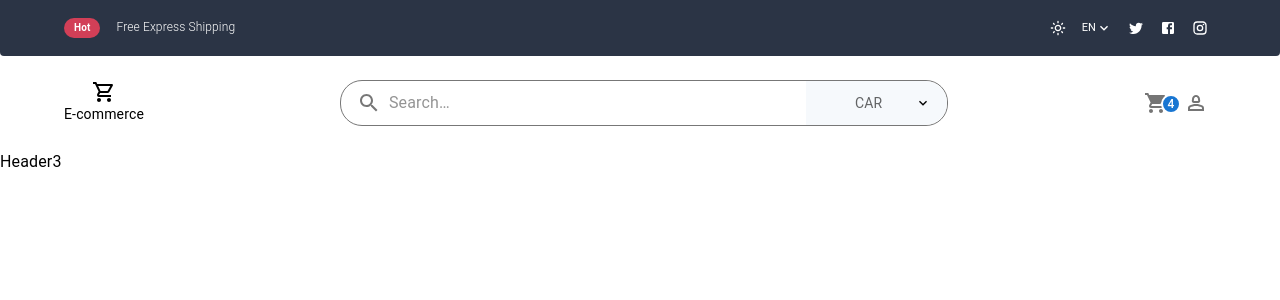
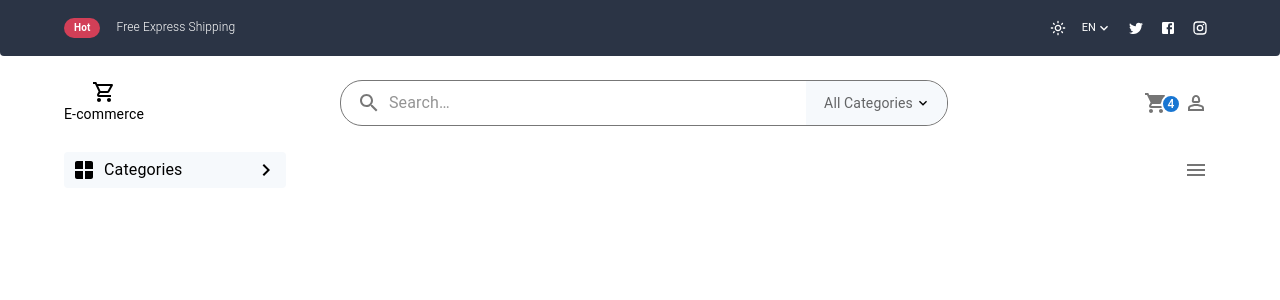
Before and after one commit to AbdelrahmanNabil9/E-commerce-App, a React (Vite) app: page / in a window 1280 px wide. Shown: the top 300 px of the page. Built offline with nearby package versions, Linux system fonts and the light colour scheme.

Commit message:
add Categories and menu Bar

```diff
--- a/src/components/Header/Header2.jsx
+++ b/src/components/Header/Header2.jsx
@@ -21,7 +21,7 @@
 
 const Header2 = () => {
   const [anchorEl, setAnchorEl] = useState(null);
-  const [selectedIndex, setSelectedIndex] = useState(1);
+  const [selectedIndex, setSelectedIndex] = useState(0);
   const open = Boolean(anchorEl);
   const handleClickListItem = (event) => {
     setAnchorEl(event.currentTarget);
@@ -43,7 +43,7 @@
     borderRadius: theme.shape.borderRadius,
     border: "1px solid #777",
     "&:hover": {
-      backgroundColor: alpha(theme.palette.common.white, 0.25),
+      border: "1px solid #333",
     },
     marginRight: theme.spacing(2),
     marginLeft: 0,
--- a/src/components/Header/Header3.jsx
+++ b/src/components/Header/Header3.jsx
@@ -1,10 +1,210 @@
+import {
+	Box,
+	Container,
+	Drawer,
+	IconButton,
+	ListItemIcon,
+	ListItemText,
+	Typography,
+	useTheme,
+} from "@mui/material";
+import Button from "@mui/material/Button";
+import Menu from "@mui/material/Menu";
+import MenuItem from "@mui/material/MenuItem";
+import { useState } from "react";
+import WindowIcon from "@mui/icons-material/Window";
+import MenuIcon from "@mui/icons-material/Menu";
+import KeyboardArrowRightOutlinedIcon from "@mui/icons-material/KeyboardArrowRightOutlined";
+import {
+	Close,
+	ElectricBikeOutlined,
+	LaptopChromebookOutlined,
+	MenuBookOutlined,
+	SportsEsportsOutlined,
+} from "@mui/icons-material";
+import Accordion from "@mui/material/Accordion";
+import AccordionSummary from "@mui/material/AccordionSummary";
+import ExpandMoreIcon from "@mui/icons-material/ExpandMore";
+import List from "@mui/material/List";
+import ListItem from "@mui/material/ListItem";
+import ListItemButton from "@mui/material/ListItemButton";
 
 const Header3 = () => {
+	const [anchorEl, setAnchorEl] = useState(null);
+	const open = Boolean(anchorEl);
+	const handleClick = (event) => {
+		setAnchorEl(event.currentTarget);
+	};
+	const handleClose = () => {
+		setAnchorEl(null);
+	};
+	const theme = useTheme();
+
+	const [state, setState] = useState({
+		top: false,
+		left: false,
+		bottom: false,
+		right: false,
+	});
+
+	const toggleDrawer = (anchor, open) => (event) => {
+		if (
+			event.type === "keydown" &&
+			(event.key === "Tab" || event.key === "Shift")
+		) {
+			return;
+		}
+
+		setState({ ...state, [anchor]: open });
+	};
 	return (
-		<div>
-			Header3
-		</div>
+		<Container
+			sx={{
+				display: "flex",
+				alignItems: "center",
+				justifyContent: "space-between",
+			}}
+		>
+			<Box>
+				<Button
+					id="basic-button"
+					aria-controls={open ? "basic-menu" : undefined}
+					aria-haspopup="true"
+					aria-expanded={open ? "true" : undefined}
+					onClick={handleClick}
+					// @ts-ignore
+					sx={{
+						width: 222,
+						// @ts-ignore
+						bgcolor: theme.palette.myColor.main,
+						color: theme.palette.text.primary,
+					}}
+				>
+					<WindowIcon />
+					<Typography
+						sx={{
+							Padding: "0",
+							textTransform: "capitalize",
+							mx: 1,
+						}}
+					>
+						Categories
+					</Typography>
+					<Box flexGrow={1} />
+					<KeyboardArrowRightOutlinedIcon />
+				</Button>
+				<Menu
+					id="basic-menu"
+					anchorEl={anchorEl}
+					open={open}
+					onClose={handleClose}
+					MenuListProps={{
+						"aria-labelledby": "basic-button",
+					}}
+					sx={{ ".MuiPaper-root": { width: 220 } }}
+				>
+					<MenuItem onClick={handleClose}>
+						<ListItemIcon>
+							<ElectricBikeOutlined fontSize="small" />
+						</ListItemIcon>
+						<ListItemText>Bikes</ListItemText>
+					</MenuItem>
+					<MenuItem onClick={handleClose}>
+						<ListItemIcon>
+							<LaptopChromebookOutlined fontSize="small" />
+						</ListItemIcon>
+						<ListItemText>Electronics</ListItemText>
+					</MenuItem>
+					<MenuItem onClick={handleClose}>
+						<ListItemIcon>
+							<MenuBookOutlined fontSize="small" />
+						</ListItemIcon>
+						<ListItemText>Books</ListItemText>
+					</MenuItem>
+					<MenuItem onClick={handleClose}>
+						<ListItemIcon>
+							<SportsEsportsOutlined fontSize="small" />
+						</ListItemIcon>
+						<ListItemText>Games</ListItemText>
+					</MenuItem>
+				</Menu>
+			</Box>
+			<IconButton onClick={toggleDrawer("top", true)}>
+				<MenuIcon />
+			</IconButton>
+			<Drawer
+				anchor={"top"}
+				open={state["top"]}
+				onClose={toggleDrawer("top", false)}
+				sx={{
+					".MuiPaper-root.css-1sozasi-MuiPaper-root-MuiDrawer-paper": {
+						height: "100%",
+					},
+					".css-48fhac-MuiPaper-root-MuiDrawer-paper": {
+						height: "100%",
+					},
+				}}
+			>
+				<Box
+					sx={{ position: "relative", width: 444, mx: "auto", mt: 6, pt: 10 }}
+				>
+					<IconButton
+						sx={{
+							":hover": { color: "red", rotate: "180deg", transition: "0.3s" },
+							position: "absolute",
+							top: 0,
+							right: 10,
+						}}
+						onClick={toggleDrawer("top", false)}
+					>
+						<Close />
+					</IconButton>
+					{[
+						{ mainLink: "Home", subLink: ["Link1", "Link2", "Link3"] },
+						{ mainLink: "mega Menu", subLink: ["Link1", "Link2", "Link3"] },
+						{
+							mainLink: "Fullscreen Menu",
+							subLink: ["Link1", "Link2", "Link3"],
+						},
+						{ mainLink: "Pages", subLink: ["Link1", "Link2", "Link3"] },
+						{ mainLink: "User Account", subLink: ["Link1", "Link2", "Link3"] },
+						{
+							mainLink: "Vendor Account",
+							subLink: ["Link1", "Link2", "Link3"],
+						},
+					].map((item) => {
+						return (
+							<Accordion
+								key={item.mainLink}
+								elevation={0}
+								sx={{ bgcolor: "initial" }}
+							>
+								<AccordionSummary
+									expandIcon={<ExpandMoreIcon />}
+									aria-controls="panel1a-content"
+									id="panel1a-header"
+								>
+									<Typography>{item.mainLink}</Typography>
+								</AccordionSummary>
+
+								<List sx={{ py: 0, my: 0 }}>
+									{item.subLink.map((link) => {
+										return (
+											<ListItem sx={{ py: 0, my: 0 }}>
+												<ListItemButton>
+													<ListItemText primary={link} />
+												</ListItemButton>
+											</ListItem>
+										);
+									})}
+								</List>
+							</Accordion>
+						);
+					})}
+				</Box>
+			</Drawer>
+		</Container>
 	);
-}
+};
 
 export default Header3;
```
